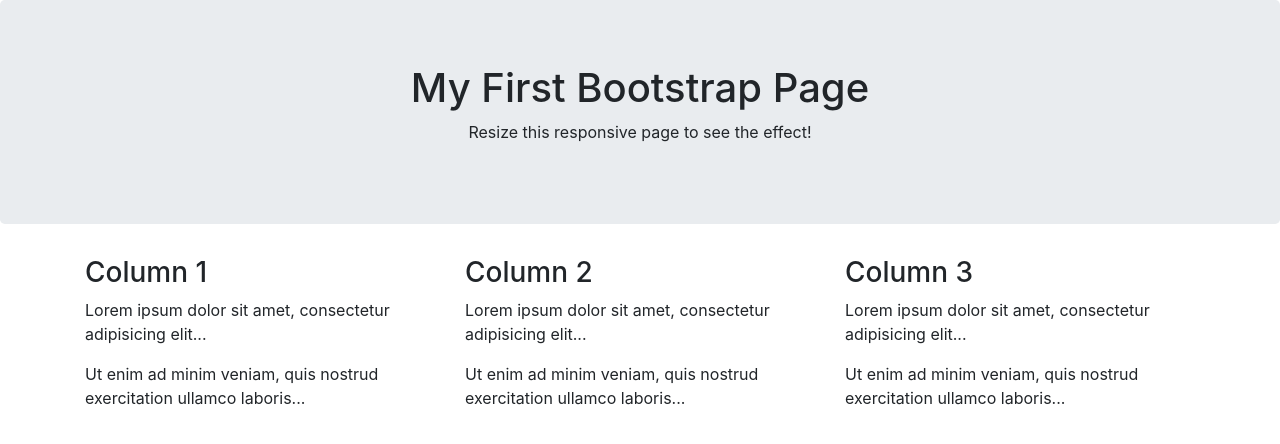
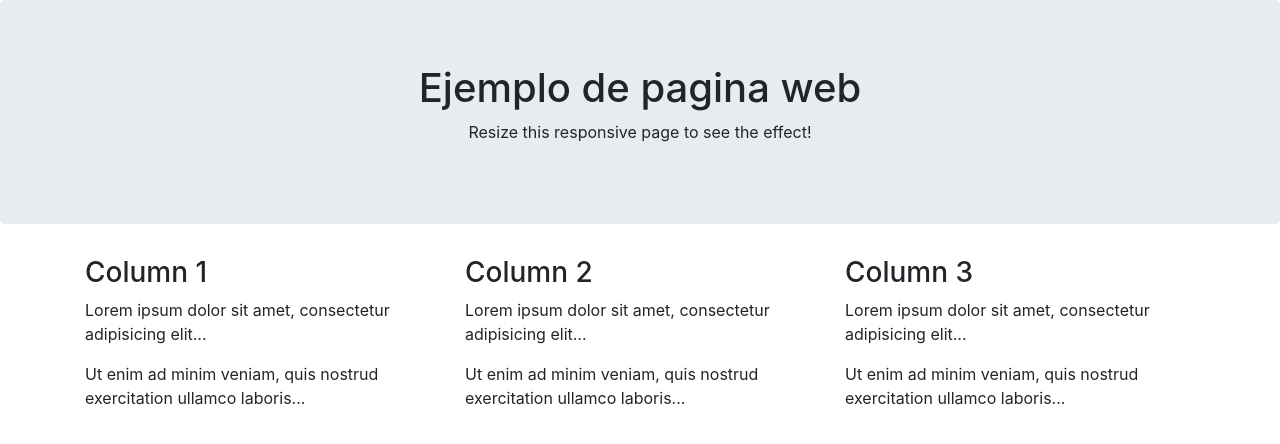
Before and after one commit to wildedraak/examen4, a plain HTML site: page index.html in a window 1280 px wide. Drawn offline with nearby package versions, Linux system fonts and the light colour scheme.

Commit message:
cambiando el nombre del titulo h1

```diff
--- a/index.html
+++ b/index.html
@@ -12,7 +12,7 @@
 <body>
 
 <div class="jumbotron text-center">
-  <h1>My First Bootstrap Page</h1>
+  <h1>Ejemplo de pagina web</h1>
   <p>Resize this responsive page to see the effect!</p>
 </div>
 
```
